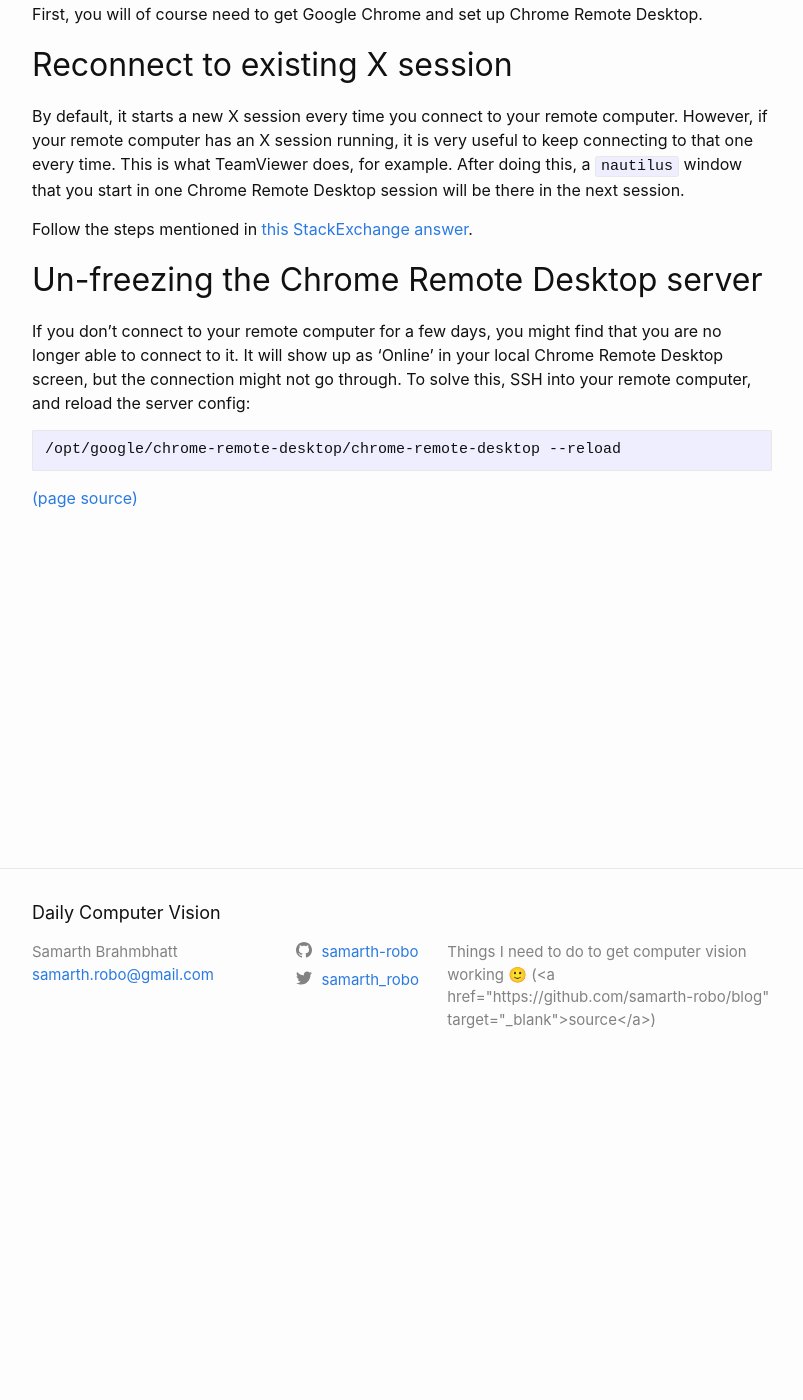
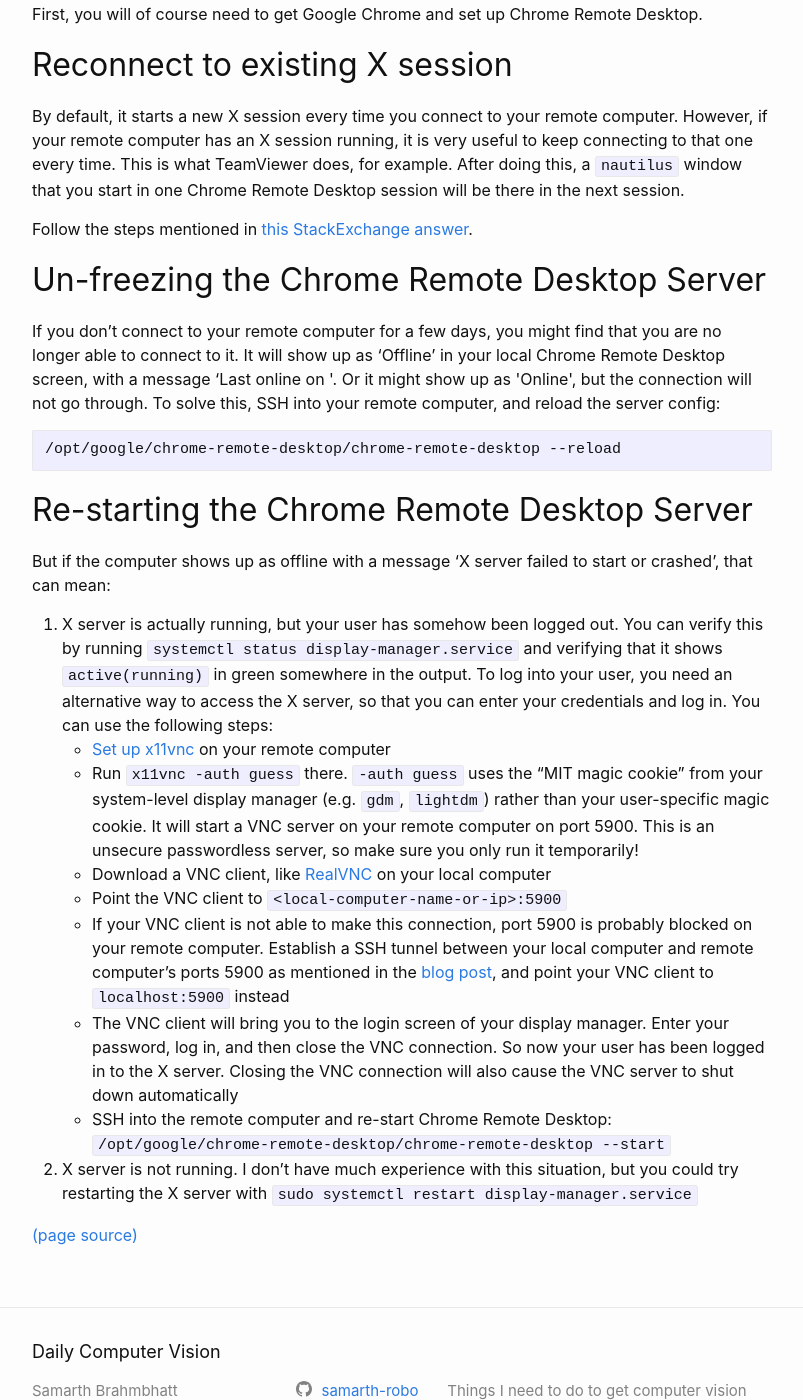
Before and after one commit to samarth-robo/blog, a Jekyll site: the page built from _posts/2020-04-21-chrome_remote_desktop.md, in a window 1280 px wide and 1400 px high, scrolled down 309 px. Shown: the whole window, without its empty margins (238-1041 px from the left). Built offline with Jekyll 4.4.1, drawn with Linux system fonts in a browser that asks for light colours; emoji names are drawn with the system emoji font; comment, search, counter and statistics services are not loaded.

Commit message:
Update 2020-04-21-chrome_remote_desktop.md

````diff
--- a/_posts/2020-04-21-chrome_remote_desktop.md
+++ b/_posts/2020-04-21-chrome_remote_desktop.md
@@ -12,8 +12,25 @@ By default, it starts a new X session every time you connect to your remote comp
 
 Follow the steps mentioned in [this StackExchange answer](https://superuser.com/a/850359).
 
-## Un-freezing the Chrome Remote Desktop server
-If you don't connect to your remote computer for a few days, you might find that you are no longer able to connect to it. It will show up as 'Online' in your local Chrome Remote Desktop screen, but the connection might not go through. To solve this, SSH into your remote computer, and reload the server config:
+## Un-freezing the Chrome Remote Desktop Server
+If you don't connect to your remote computer for a few days, you might find that you are no longer able to connect to it. It will show up as 'Offline' in your local Chrome Remote Desktop screen, with a message 'Last online on <date>'. Or it might show up as 'Online', but the connection will not go through. To solve this, SSH into your remote computer, and reload the server config:
 ```
 /opt/google/chrome-remote-desktop/chrome-remote-desktop --reload
 ```
+
+## Re-starting the Chrome Remote Desktop Server
+But if the computer shows up as offline with a message 'X server failed to start or crashed', that can mean:
+
+1. X server is actually running, but your user has somehow been logged out. You can verify this by running `systemctl status display-manager.service` and verifying
+that it shows `active(running)` in green somewhere in the output. To log into your user, you need an alternative way to access the X server, so that you can enter
+your credentials and log in. You can use the following steps:
+  - [Set up x11vnc]({{ site.baseurl }}{% post_url 2020-09-28-vnc_multiuser %}) on your remote computer
+  - Run `x11vnc -auth guess` there. `-auth guess` uses the "MIT magic cookie" from your system-level display manager (e.g. `gdm`, `lightdm`) rather than your user-specific magic cookie. It will start a VNC server on your remote computer on port 5900. This is an unsecure passwordless server, so make sure you only run it temporarily!
+  - Download a VNC client, like [RealVNC](https://www.realvnc.com/en/connect/download/viewer/) on your local computer
+  - Point the VNC client to `<local-computer-name-or-ip>:5900`
+  - If your VNC client is not able to make this connection, port 5900 is probably blocked on your remote computer. Establish a SSH tunnel between your local computer and remote computer's ports 5900 as mentioned in the [blog post]({{ site.baseurl }}{% post_url 2020-09-28-vnc_multiuser %}), and point your VNC client
+to `localhost:5900` instead
+  - The VNC client will bring you to the login screen of your display manager. Enter your password, log in, and then close the VNC connection. So now your user has been logged in to the X server. Closing the VNC connection will also cause the VNC server to shut down automatically
+  - SSH into the remote computer and re-start Chrome Remote Desktop: `/opt/google/chrome-remote-desktop/chrome-remote-desktop --start`
+
+2. X server is not running. I don't have much experience with this situation, but you could try restarting the X server with `sudo systemctl restart display-manager.service`
````
